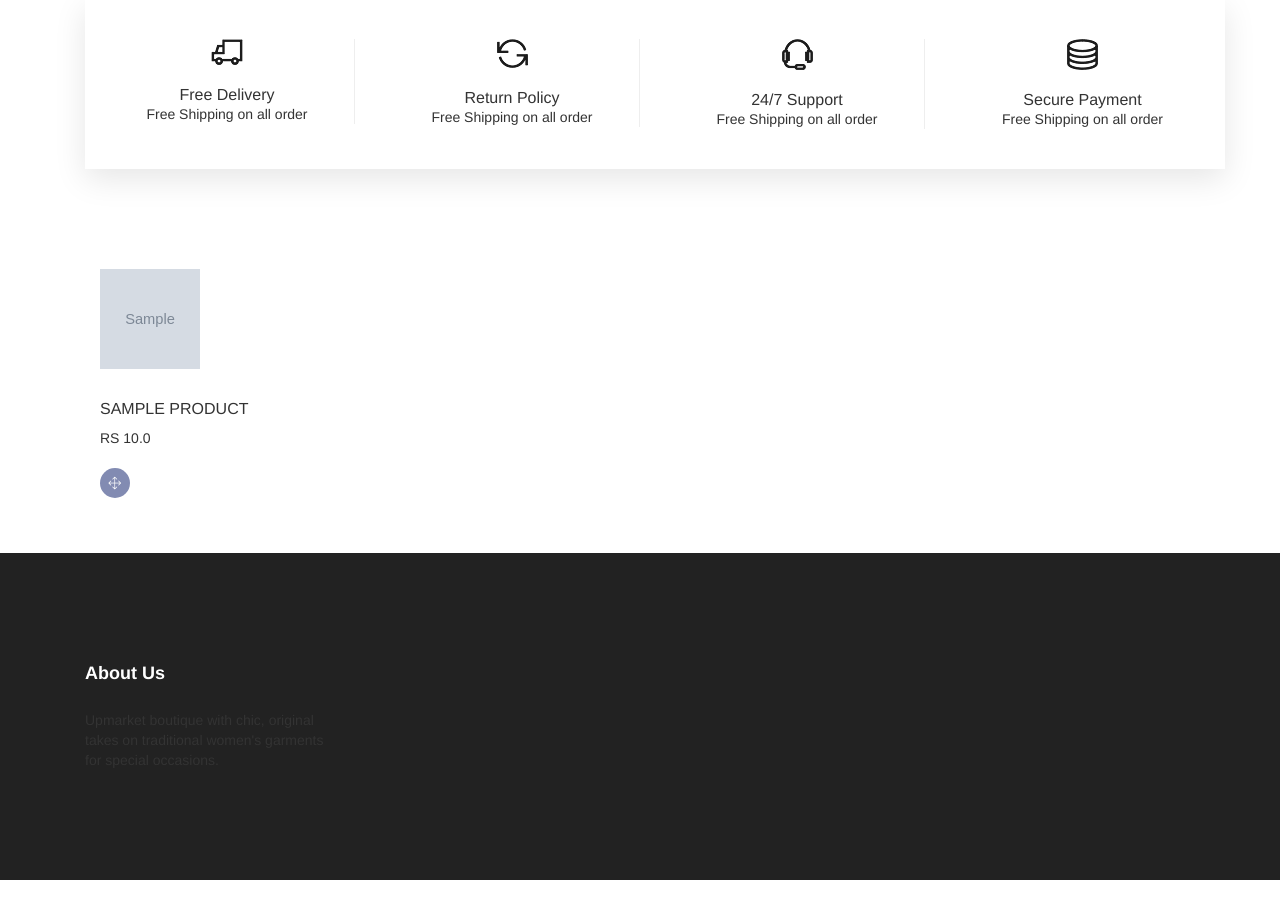
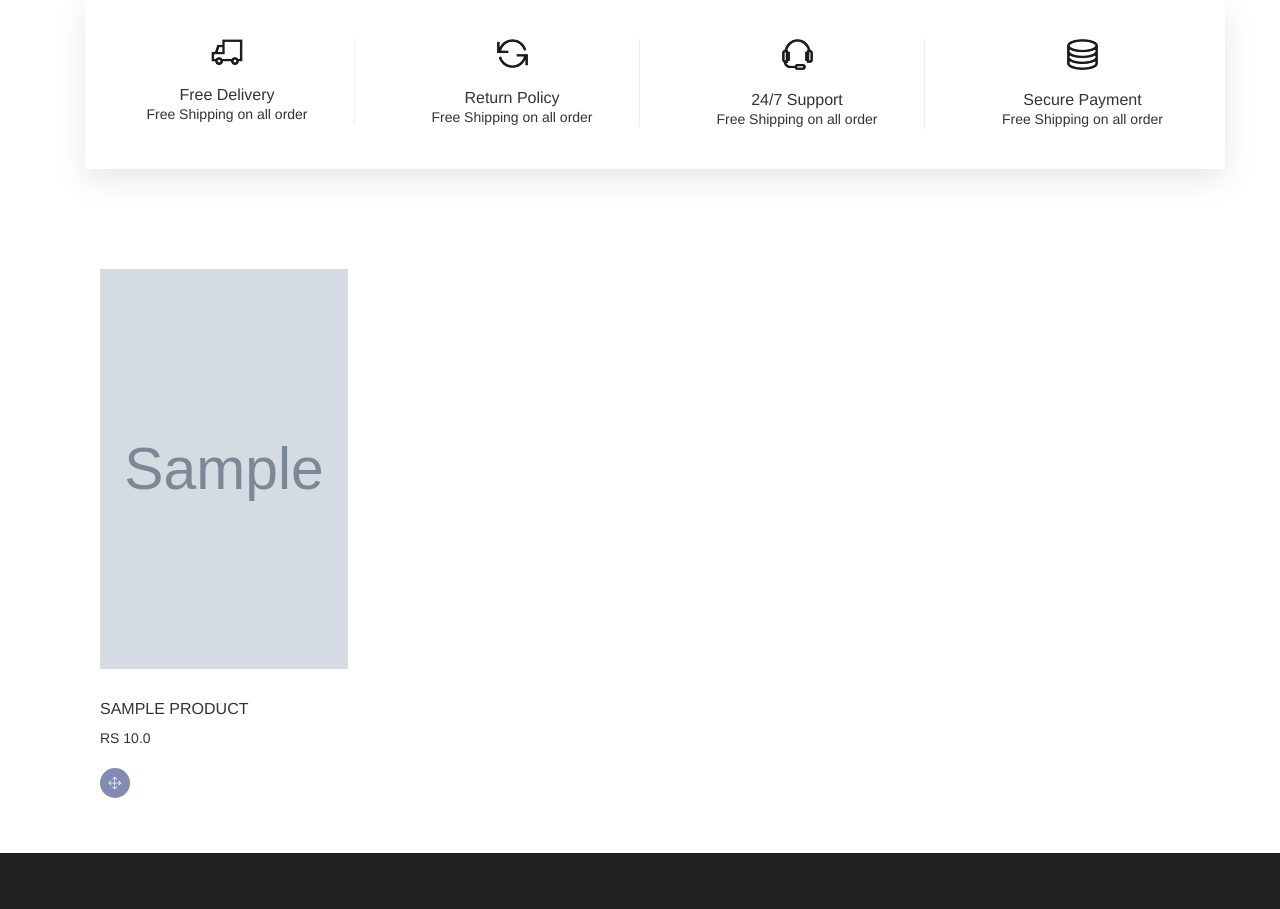
Before and after one commit to Neethadhiya/MAJESTIC_ECOMMERCE_WEB_APP, a Django app: page / in a window 1280 px wide. Shown: the part 615-1524 px from the top of the page. Before the commit the page ends 1495 px from the top, so only its background shows below. Run offline with Django 4.2, Linux system fonts and the light colour scheme; tables that the repository leaves empty hold one stand-in row (Sample ...); some libraries are stand-ins or nearby versions.

Commit message:
Update index.html

```diff
--- a/templates/store/index.html
+++ b/templates/store/index.html
@@ -288,7 +288,7 @@
 		<div class="col-lg-3 col-md-4">
 			<div class="single-product">
 					<a href="{% url 'singleProduct' product.id %}">
-						<img class="img-fluid" src="{{ product.productImages.first.image.url }}" alt="" style="height: 100px; width: 100px;">
+						<img class="img-fluid" src="{{ product.productImages.first.image.url }}" alt="" style="height: 400px; width: 300px;">
 					</a>
 
 				<div class="product-details">
```
